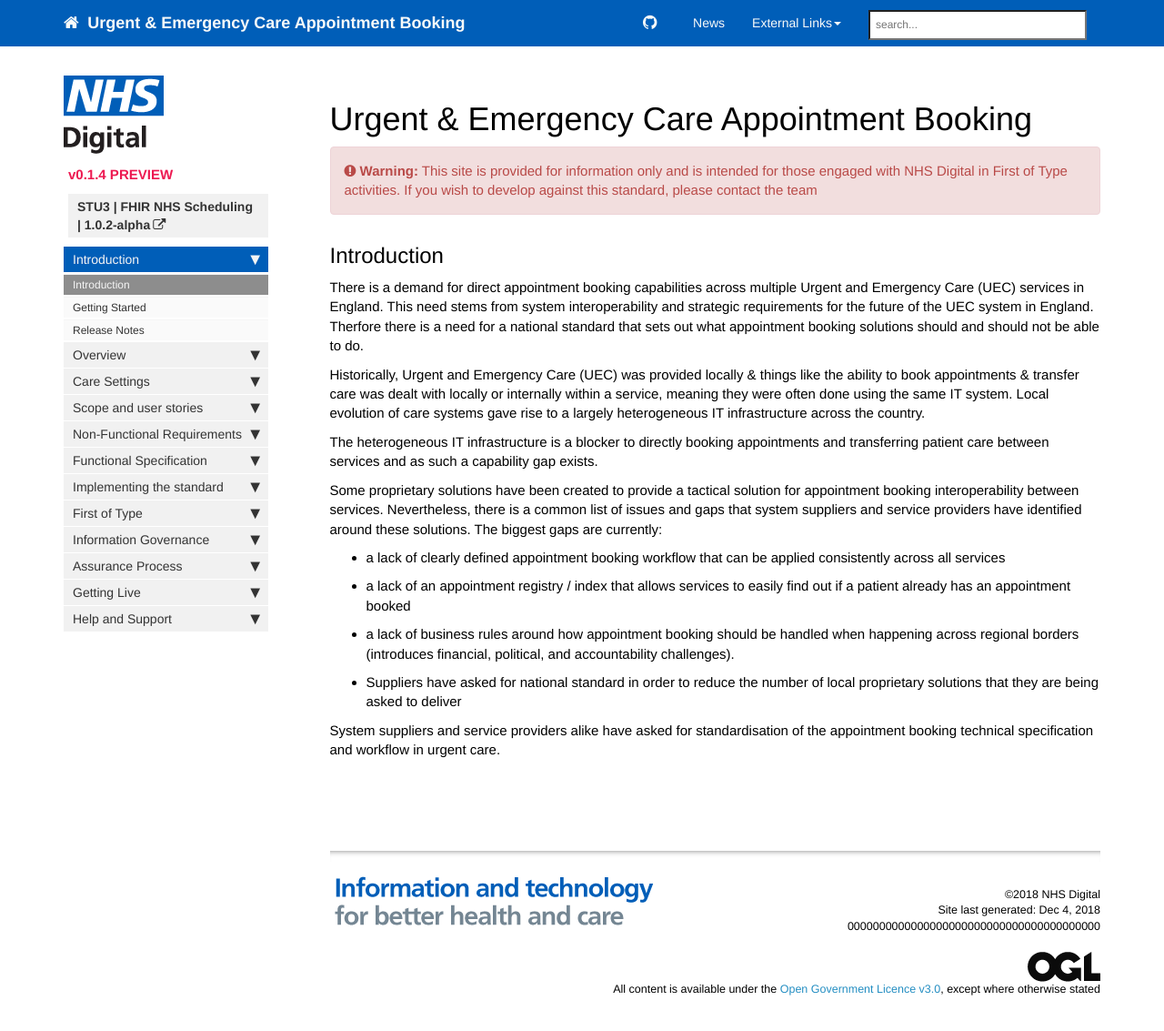
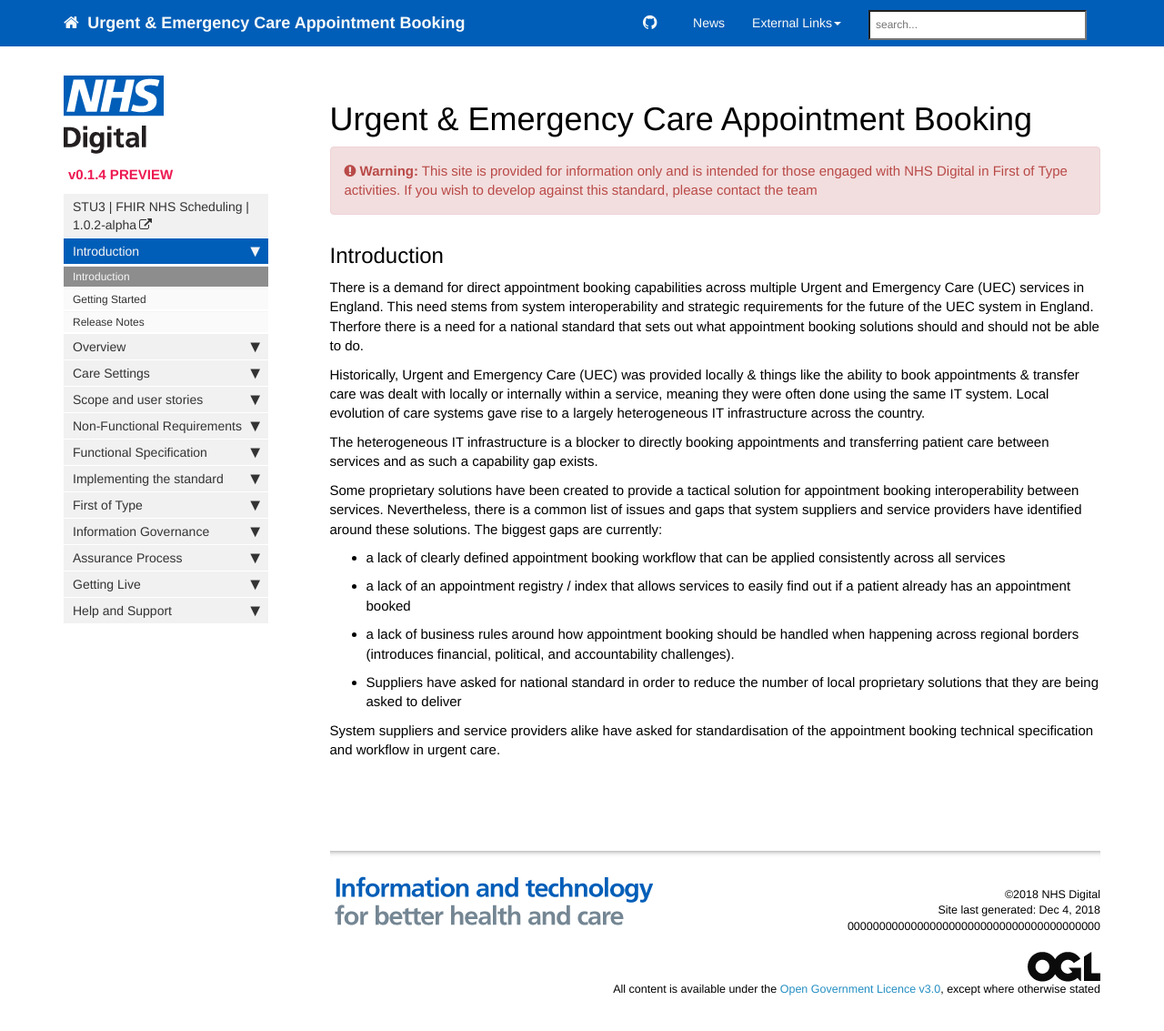
Before and after one commit to nhsd-a2si/docs-uec-appts, a Jekyll site: the page built from index.md, in a window 1280 px wide and 1157 px high. Shown: the top 1133 px of the window at 91% size. Built offline with Jekyll 4.4.1, drawn with Linux system fonts in a browser that asks for light colours; nearby versions of some CDN libraries.

Commit message:
Update sidebar.html

```diff
--- a/_includes/sidebar.html
+++ b/_includes/sidebar.html
@@ -3,7 +3,7 @@
 <ul id="mysidebar" class="nav">
 	<img src="{{ "images/logo.png" }}" alt="NHS Digital Logo"/>
     <li class="sidebarTitle">{{sidebar[0].product}} {{sidebar[0].version}}</li>
-    <li class="sidebarTitle"><a href="{{sidebar[0].speclink}}" target="_blank">{{sidebar[0].spec}}</a></li>
+    <li class="sidebarSubTitle"><a href="{{sidebar[0].speclink}}" target="_blank">{{sidebar[0].spec}}</a></li>
 		{% for entry in sidebar %}
    {% if showbackbutton == true %}
     <li id="gpcnavlink">
```
